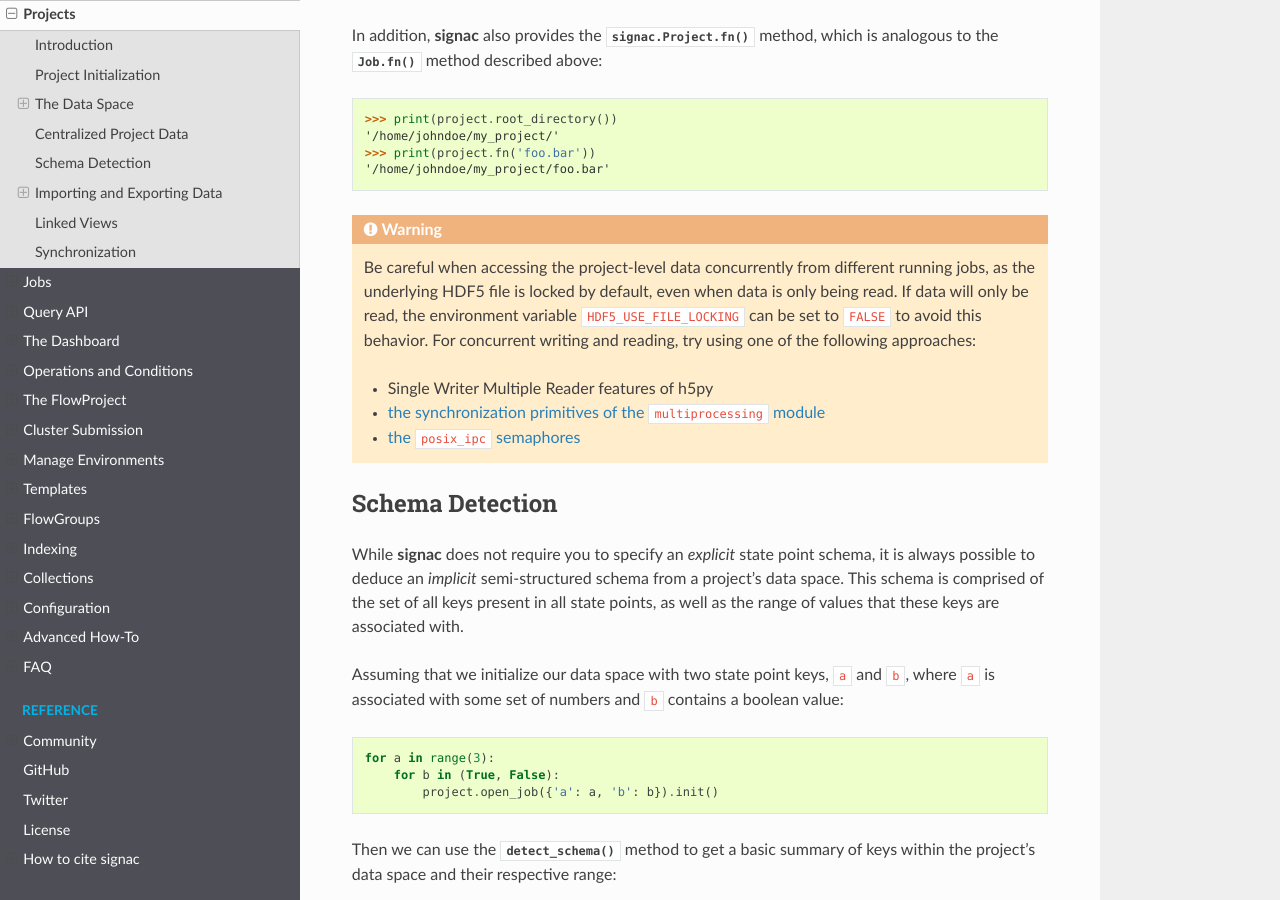
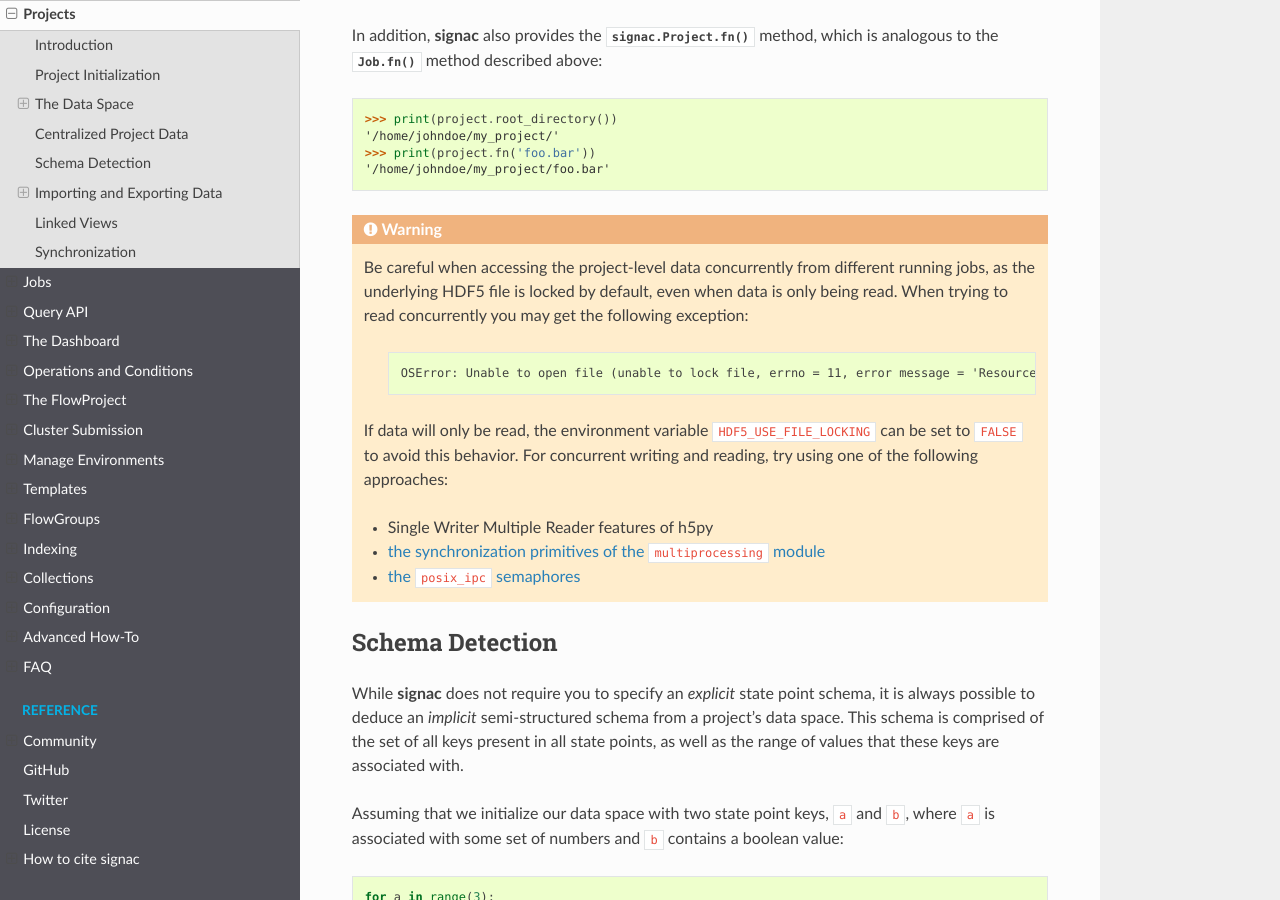
Before and after one commit to glotzerlab/signac-docs, a Sphinx documentation site: the page built from docs/source/projects.rst, in a window 1280 px wide and 900 px high, scrolled down 7128 px. Built offline with Sphinx 7.4.7 and the Read the Docs theme 2.0.0, drawn with Linux system fonts in a browser that asks for light colours.

Commit message:
Added traceback that occurs when accessing project.data concurrently

```diff
--- a/docs/source/projects.rst
+++ b/docs/source/projects.rst
@@ -339,7 +339,12 @@ In addition, **signac** also provides the :py:meth:`signac.Project.fn` method, w
 
 .. warning::
 
-    Be careful when accessing the project-level data concurrently from different running jobs, as the underlying HDF5 file is locked by default, even when data is only being read.
+    Be careful when accessing the project-level data concurrently from different running jobs, as the underlying HDF5 file is locked by default, even when data is only being read. When trying to read concurrently you may get the following exception:
+
+        .. code-block:: none
+
+            OSError: Unable to open file (unable to lock file, errno = 11, error message = 'Resource temporarily unavailable').
+
     If data will only be read, the environment variable ``HDF5_USE_FILE_LOCKING`` can be set to ``FALSE`` to avoid this behavior.
     For concurrent writing and reading, try using one of the following approaches:
 
```
